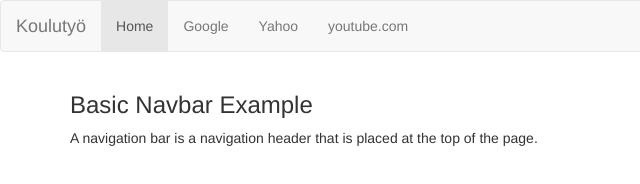
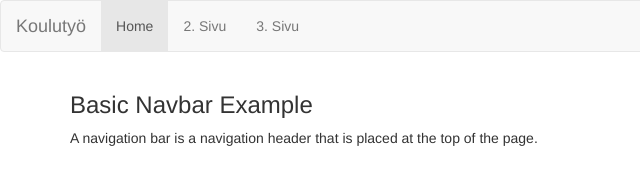
Before and after one commit to Miquli/Bootstrap, a plain HTML site: page index.html in a window 1280 px wide. Shown: the full height of the page, 0-640 px from the left. Drawn offline with nearby package versions, Linux system fonts and the light colour scheme.

Commit message:
Update index.html

```diff
--- a/index.html
+++ b/index.html
@@ -17,9 +17,8 @@
     </div>
     <ul class="nav navbar-nav">
       <li class="active"><a href="#">Home</a></li>
-      <li><a href="google.fi"> Google </a></li>
-      <li><a href="yahoo.com"> Yahoo </a></li>
-      <li><a href="youtube.com"> youtube.com </a></li>
+      <li><a href="#"> 2. Sivu </a></li>
+      <li><a href="#"> 3. Sivu </a></li>
     </ul>
   </div>
 </nav>
```
